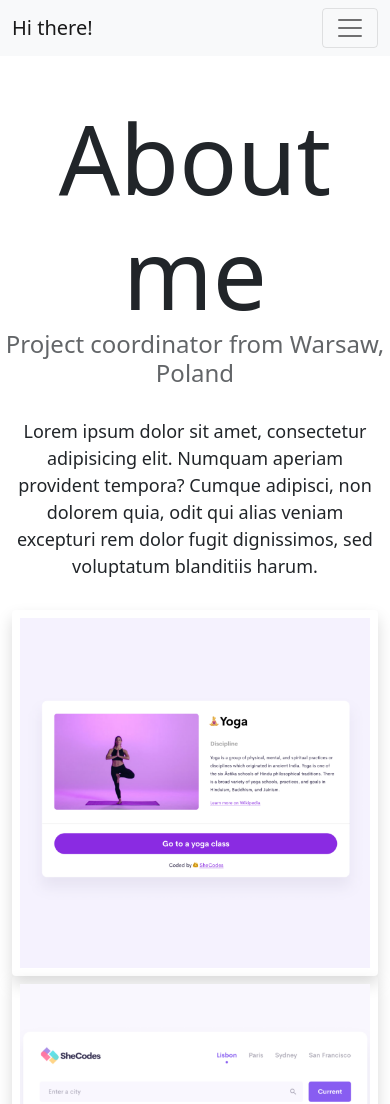
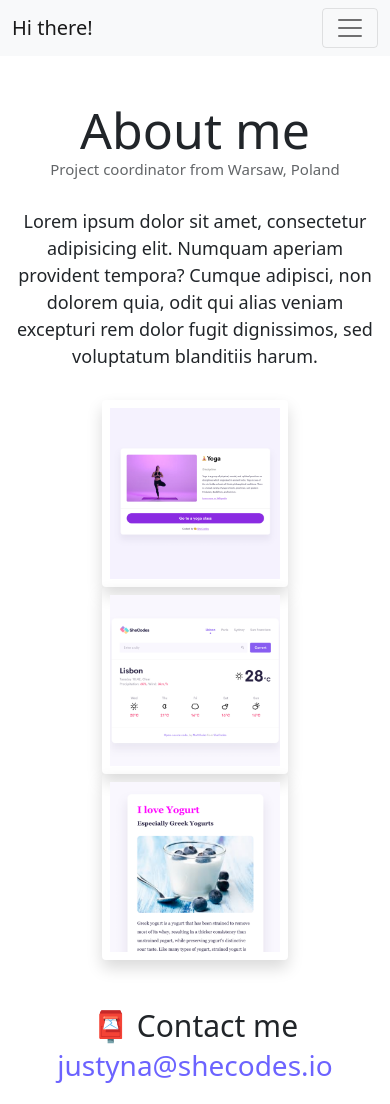
Before and after one commit to JustynaPlesinska/responsive, a website: page about.html in a window 390 px wide. Shown: the top 1104 px of the page. Drawn offline with nearby package versions, Linux system fonts and the light colour scheme.

Commit message:
Added final SEO/multiple pages touches

```diff
--- a/about.html
+++ b/about.html
@@ -54,7 +54,7 @@
         blanditiis harum.
       </p>
     </div>
-    <div class="container">
+    <div class="container about-photos">
       <div class="row">
         <div class="col-sm-4">
           <img
@@ -81,7 +81,7 @@
     </div>
     <div id="contact">
       <h2 class="mt-5">📮 Contact me</h2>
-      <a href="mailto:justyna@shecodes.io" class="email-link">
+      <a href="mailto:justyna@shecodes.io" class="email-link contact-mail">
         justyna@shecodes.io
       </a>
     </div>
--- a/style.css
+++ b/style.css
@@ -85,3 +85,30 @@ p {
 .email-link:hover {
   text-decoration: underline;
 }
+@media (max-width: 767px) {
+  .mobile-size,
+  .mb-3 {
+    text-align: center;
+  }
+}
+@media (max-width: 576px) {
+  h1 {
+    font-size: 50px;
+  }
+  h2 {
+    font-size: 30px;
+  }
+  h3 {
+    font-size: 15px;
+  }
+  .img-fluid {
+    max-width: 75%;
+  }
+  .about-photos{
+    text-align: center;
+    max-width: 70%;
+  }
+  .contact-mail {
+    margin-bottom: 40px;
+  }
+}
```
Also changed, not shown: index.html (+2 -2 lines).
